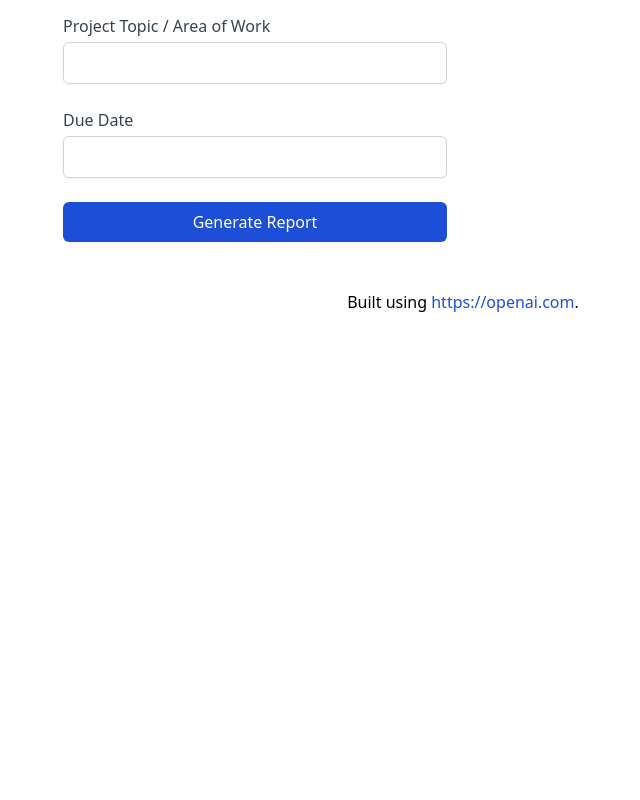
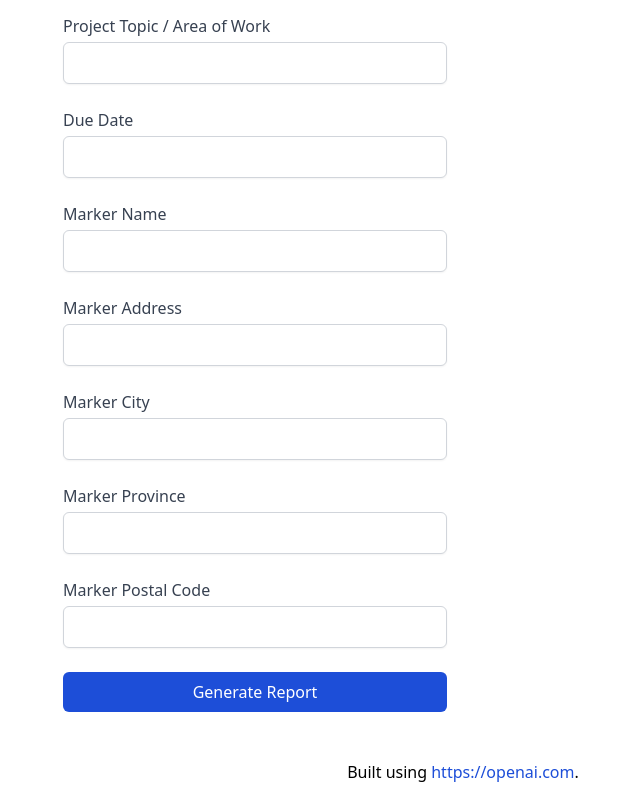
Before and after one commit to malcolmseyd/coop-report-generator, a React (Create React App) app in the folder frontend/: page / in a window 1280 px wide. Shown: the part 1495-2295 px from the top of the page, without its empty margins (177-817 px from the left). Before the commit the page ends 1825 px from the top, so only its background shows below. Built offline with nearby package versions, Linux system fonts and the light colour scheme.

Commit message:
marker information

```diff
--- a/frontend/src/components/form.tsx
+++ b/frontend/src/components/form.tsx
@@ -18,6 +18,11 @@ const Form = () => {
   const [workTermNumber, setWorkTermNumber] = useState("");
   const [projectTopic, setProjectTopic] = useState("");
   const [dueDate, setDueDate] = useState("");
+  const [markerName, setMarkerName] = useState("");
+  const [markerAddress, setMarkerAddress] = useState("");
+  const [markerCity, setMarkerCity] = useState("");
+  const [markerProvince, setMarkerProvince] = useState("");
+  const [markerPostalCode, setMarkerPostalCode] = useState("");
 
   const handleSubmit = (event: any) => {
     event.preventDefault();
@@ -39,6 +44,11 @@ const Form = () => {
       workTermNumber,
       projectTopic,
       dueDate,
+      markerName,
+      markerAddress,
+      markerCity,
+      markerProvince,
+      markerPostalCode,
     });
   };
 
@@ -385,6 +395,106 @@ const Form = () => {
             required
           />
         </label>
+        <label className="block" htmlFor="marker-name">
+          <span className="text-gray-700">Marker Name</span>
+          <input
+            name="marker-name"
+            type="text"
+            className="
+                    mt-1
+                    block
+                    w-full
+                    rounded-md
+                    border-gray-300
+                    shadow-sm
+                    focus:border-blue-300 focus:ring focus:ring-blue-200 focus:ring-opacity-50
+                  "
+            placeholder=""
+            value={markerName}
+            onChange={(event) => setMarkerName(event.target.value)}
+            required
+          />
+        </label>
+        <label className="block" htmlFor="marker-address">
+          <span className="text-gray-700">Marker Address</span>
+          <input
+            name="marker-address"
+            type="text"
+            className="
+                    mt-1
+                    block
+                    w-full
+                    rounded-md
+                    border-gray-300
+                    shadow-sm
+                    focus:border-blue-300 focus:ring focus:ring-blue-200 focus:ring-opacity-50
+                  "
+            placeholder=""
+            value={markerAddress}
+            onChange={(event) => setMarkerAddress(event.target.value)}
+            required
+          />
+        </label>
+        <label className="block" htmlFor="marker-city">
+          <span className="text-gray-700">Marker City</span>
+          <input
+            name="marker-city"
+            type="text"
+            className="
+                    mt-1
+                    block
+                    w-full
+                    rounded-md
+                    border-gray-300
+                    shadow-sm
+                    focus:border-blue-300 focus:ring focus:ring-blue-200 focus:ring-opacity-50
+                  "
+            placeholder=""
+            value={markerCity}
+            onChange={(event) => setMarkerCity(event.target.value)}
+            required
+          />
+        </label>
+        <label className="block" htmlFor="marker-province">
+          <span className="text-gray-700">Marker Province</span>
+          <input
+            name="marker-province"
+            type="text"
+            className="
+                    mt-1
+                    block
+                    w-full
+                    rounded-md
+                    border-gray-300
+                    shadow-sm
+                    focus:border-blue-300 focus:ring focus:ring-blue-200 focus:ring-opacity-50
+                  "
+            placeholder=""
+            value={markerProvince}
+            onChange={(event) => setMarkerProvince(event.target.value)}
+            required
+          />
+        </label>
+        <label className="block" htmlFor="marker-postal-code">
+          <span className="text-gray-700">Marker Postal Code</span>
+          <input
+            name="marker-postal-code"
+            type="text"
+            className="
+                    mt-1
+                    block
+                    w-full
+                    rounded-md
+                    border-gray-300
+                    shadow-sm
+                    focus:border-blue-300 focus:ring focus:ring-blue-200 focus:ring-opacity-50
+                  "
+            placeholder=""
+            value={markerPostalCode}
+            onChange={(event) => setMarkerPostalCode(event.target.value)}
+            required
+          />
+        </label>
         <button
           type="submit"
           className="rounded-md bg-blue-700 p-2 text-white outline-none ring-blue-900 ring-offset-2 hover:bg-blue-900 hover:ring-2 focus:bg-blue-900 focus:ring-2"
```
